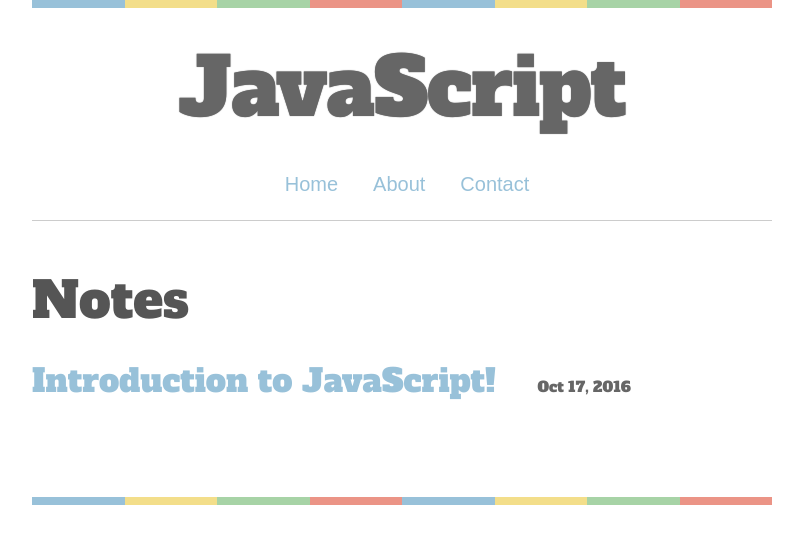
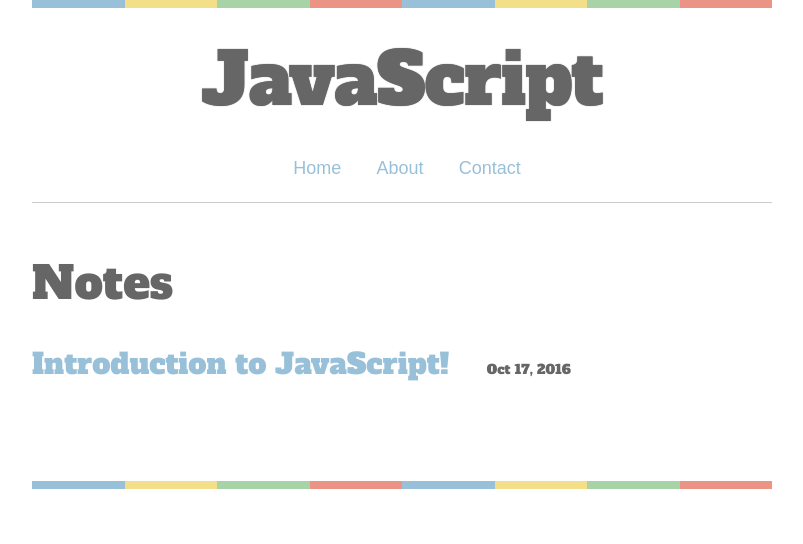
Before and after one commit to sharu725/javascript-blog, a Jekyll site: the page built from index.html, in a window 1280 px wide. Shown: the top 544 px of the page, without its empty margins (238-1041 px from the left). Built offline with Jekyll 4.4.1, drawn with Linux system fonts in a browser that asks for light colours; some web fonts are replaced; the list of posts is cut into pages by our own code.

Commit message:
font-changed

```diff
--- a/_includes/head.html
+++ b/_includes/head.html
@@ -3,7 +3,8 @@
   <meta http-equiv="X-UA-Compatible" content="IE=edge">
   <meta name="viewport" content="width=device-width, initial-scale=1">
 {% seo %}
- <link href="https://fonts.googleapis.com/css?family=Alfa+Slab+One|Source+Serif+Pro" rel="stylesheet">
+
+ <link href="https://fonts.googleapis.com/css?family=Alfa+Slab+One|Libre+Baskerville" rel="stylesheet">
   <link rel="stylesheet" href="{{ "/css/main.css" | prepend: site.baseurl }}">
   <link rel="canonical" href="{{ page.url | replace:'index.html','' | prepend: site.baseurl | prepend: site.url }}">
   <link rel="alternate" type="application/rss+xml" title="{{ site.title }}" href="{{ "/feed.xml" | prepend: site.baseurl | prepend: site.url }}">
--- a/_sass/_base.scss
+++ b/_sass/_base.scss
@@ -8,7 +8,9 @@
     padding: 0;
 }
 
-
+h1, h2, h3, h4, h5, h6{
+    color: $grey-color;
+}
 
 /**
  * Basic styling
--- a/css/main.scss
+++ b/css/main.scss
@@ -6,17 +6,17 @@
 
 
 // Our variables
-$base-font-family: 'Source Serif Pro', serif;
-$base-font-size:   20px;
+$base-font-family: 'Libre Baskerville', serif;
+$base-font-size:   18px;
 $title-font-size: {{site.title-font-size}};
 
 $base-font-weight: 400;
 $small-font-size:  $base-font-size * 0.875;
-$base-line-height: 1.6;
+$base-line-height: 1.8;
 
 $spacing-unit:     30px;
 
-$text-color:       #555;
+$text-color:       #333;
 $background-color: #fdfdfd;
 $brand-color:      #98C1D9;
 $comp-color:       #A7D3A6;
```
